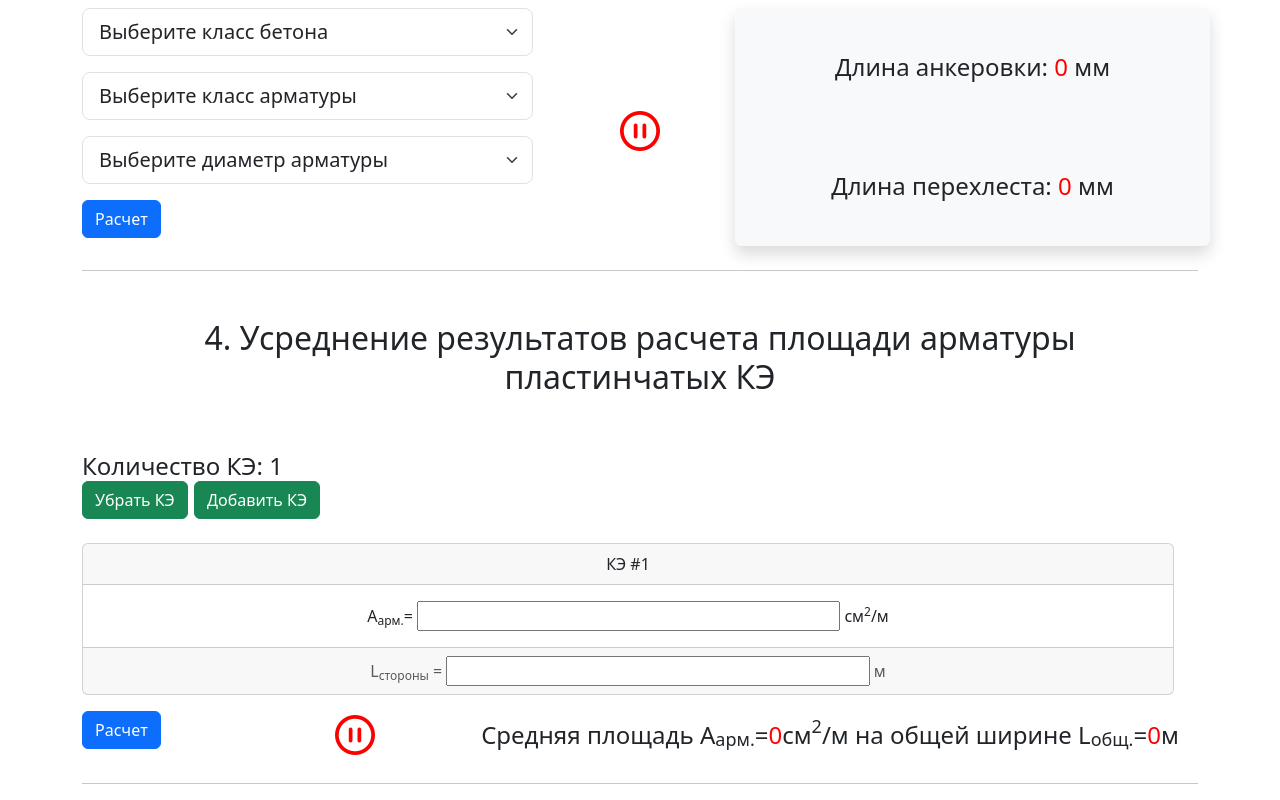
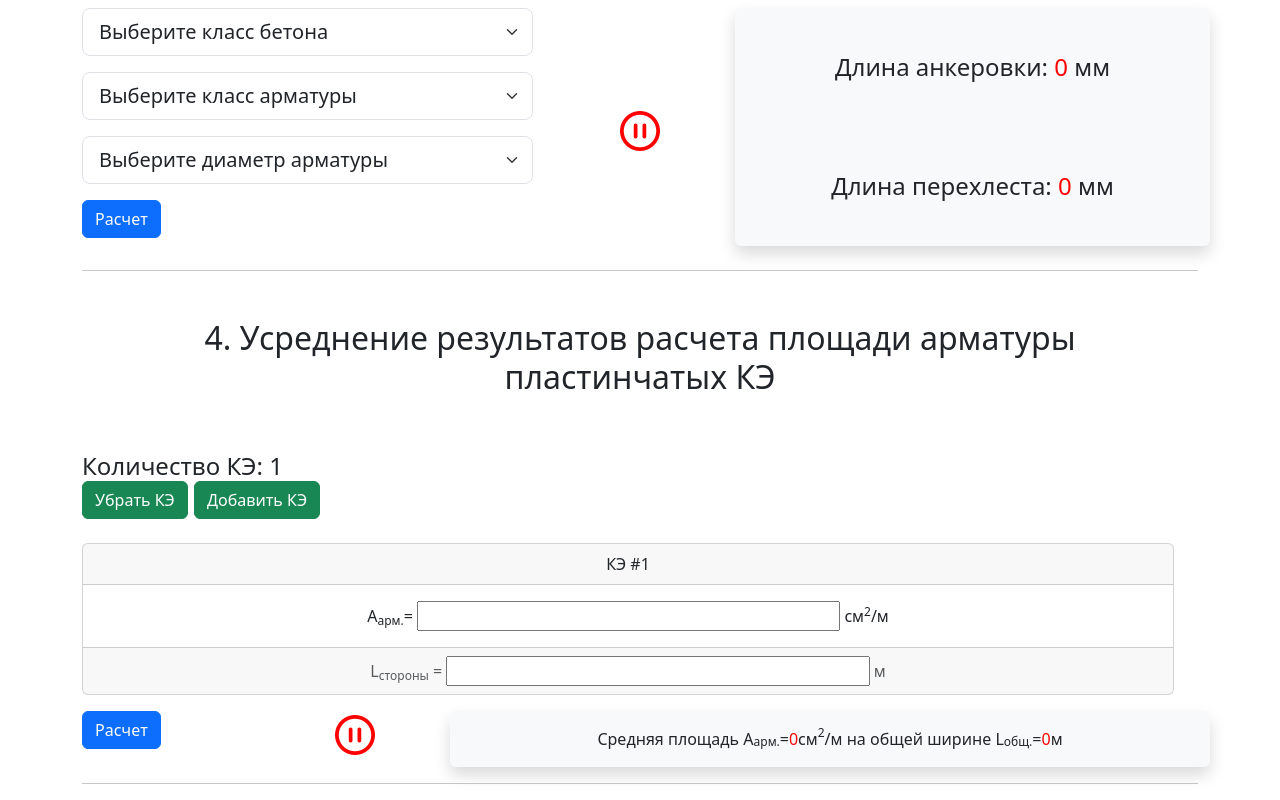
Before and after one commit to maninserg/rc_utilities_js, a website built with webpack: page src/index.html in a window 1280 px wide. Shown: the part 1086-1886 px from the top of the page. Built offline with nearby package versions, Linux system fonts and the light colour scheme.

Commit message:
Fix html

```diff
--- a/src/index.html
+++ b/src/index.html
@@ -176,7 +176,7 @@
                 </div>
             </div>
             <div
-                class="col-md-5 col-sm-12 h4  shadow bg-body-tertiary rounded mt-3 d-flex flex-column justify-content-around align-items-center div-result-lap-anchor">
+                class="col-md-5 col-sm-12 h4 shadow bg-body-tertiary rounded mt-3 d-flex flex-column justify-content-around align-items-center div-result-lap-anchor">
                 <div class="div-result-anchor">Длина анкеровки: <span class="span-result-anchor"
                         style="color: red;">0</span> мм</div>
                 <div class="div-result-lap">Длина перехлеста: <span class="span-result-lap" style="color: red;">0</span>
@@ -238,7 +238,7 @@
                     </span>
                 </div>
             </div>
-            <div class="col h4 d-flex justify-content-center align-items-center">
+            <div class="col d-flex justify-content-center align-items-center shadow bg-body-tertiary rounded">
                 Средняя площадь A <sub>арм.</sub> = <span class="result-average-area-arm" style="color:red;">0</span>
                 см<sup>2</sup>/м на общей ширине L<sub>общ.</sub> = <span class="result-average-width-arm"
                     style="color: red;">0</span> м
```
Also changed, not shown: docs/index.html (+1 -1 lines).
